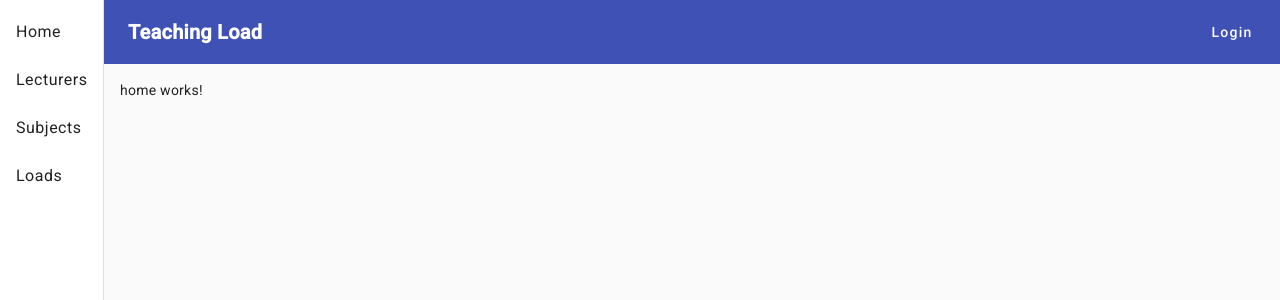
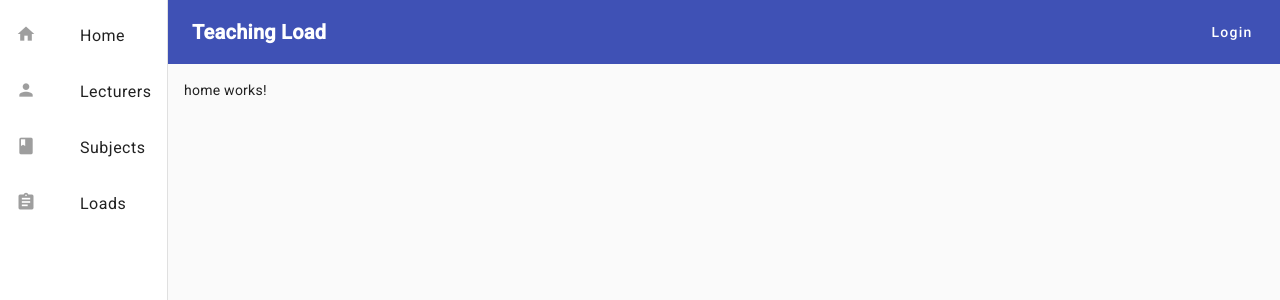
Before and after one commit to OlesiaKubska/teaching-load-ui, an Angular app: page /home in a window 1280 px wide. Shown: the top 300 px of the page. Built offline with nearby package versions, Linux system fonts and the light colour scheme.

Commit message:
style(nav): align list icons/titles and highlight active item

```diff
--- a/src/app/app.component.html
+++ b/src/app/app.component.html
@@ -1,18 +1,45 @@
 <mat-sidenav-container class="app-container">
   <mat-sidenav #sidenav mode="side" [opened]="isWide">
     <mat-nav-list>
-      <a mat-list-item routerLink="/home" (click)="closeIfMobile(sidenav)"
-        >Home</a
+      <a
+        mat-list-item
+        routerLink="/home"
+        routerLinkActive="active"
+        (click)="closeIfMobile(sidenav)"
       >
-      <a mat-list-item routerLink="/lecturers" (click)="closeIfMobile(sidenav)"
-        >Lecturers</a
+        <mat-icon matListItemIcon color="primary">home</mat-icon>
+        <span matListItemTitle>Home</span>
+      </a>
+
+      <a
+        mat-list-item
+        routerLink="/lecturers"
+        routerLinkActive="active"
+        (click)="closeIfMobile(sidenav)"
       >
-      <a mat-list-item routerLink="/subjects" (click)="closeIfMobile(sidenav)"
-        >Subjects</a
+        <mat-icon matListItemIcon color="primary">person</mat-icon>
+        <span matListItemTitle>Lecturers</span>
+      </a>
+
+      <a
+        mat-list-item
+        routerLink="/subjects"
+        routerLinkActive="active"
+        (click)="closeIfMobile(sidenav)"
       >
-      <a mat-list-item routerLink="/loads" (click)="closeIfMobile(sidenav)"
-        >Loads</a
+        <mat-icon matListItemIcon color="primary">book</mat-icon>
+        <span matListItemTitle>Subjects</span>
+      </a>
+
+      <a
+        mat-list-item
+        routerLink="/loads"
+        routerLinkActive="active"
+        (click)="closeIfMobile(sidenav)"
       >
+        <mat-icon matListItemIcon color="primary">assignment</mat-icon>
+        <span matListItemTitle>Loads</span>
+      </a>
     </mat-nav-list>
   </mat-sidenav>
 
--- a/src/app/app.component.scss
+++ b/src/app/app.component.scss
@@ -3,4 +3,17 @@
 .app-main { padding: 16px; }
 .spacer { flex: 1 1 auto; }
 .title { font-weight: 600; margin-left: 8px; }
+
+mat-nav-list a {
+  display: flex;
+  align-items: center;
+  gap: 8px;
+}
+
+mat-icon {
+  font-size: 20px;
+}
+
+.active { font-weight: 600; color: #1976d2; }
+
 @media (min-width: 960px) { .hide-desktop { display: none; } }
```
